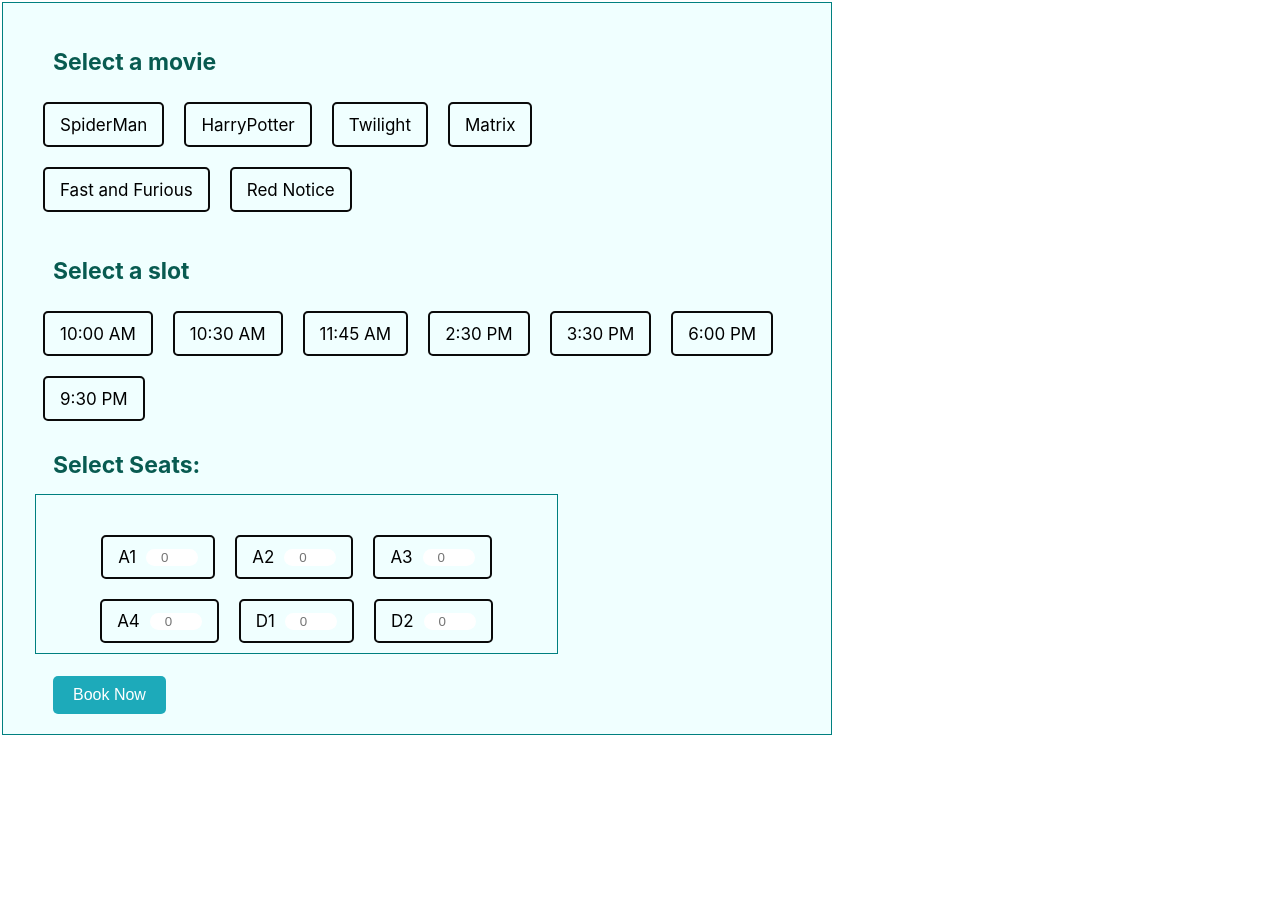
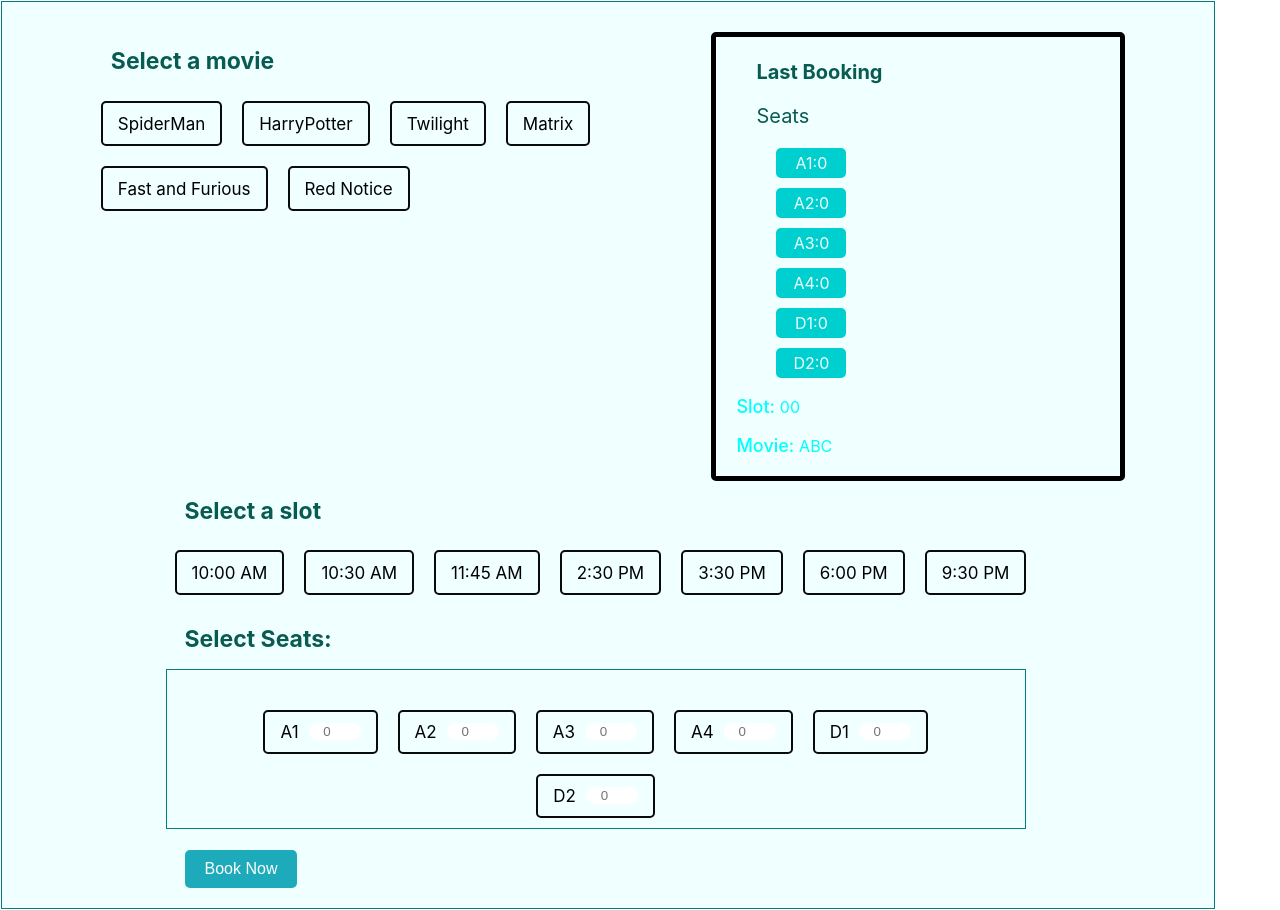
Before and after one commit to Seejal03/Book-my-show, a React (Create React App) app in the folder front-end/: page / in a window 1280 px wide. Before the commit the page ends 800 px from the top, so only its background shows below. Built offline with nearby package versions, Linux system fonts and the light colour scheme.

Commit message:
last booking details ui correted

```diff
--- a/front-end/src/CSS/home.css
+++ b/front-end/src/CSS/home.css
@@ -1,5 +1,6 @@
 .select_movie_component{
     flex-grow:1;
+
 }
 .submit {
     padding: 10px 20px;
@@ -23,8 +24,8 @@
     transform: scale(0.95);
   }
   .container{
-    width:60%;
-    margin: 2px 2px 2px 2px;
+    width:90%;
+    margin: 1px 1px 1px 1px;
     padding:30px 30px 0px 30px;
     background-color:azure;
     border:1px solid teal;
@@ -32,8 +33,16 @@
 
 
   }
-  .wrap{
+  .wrap {
     display: flex;
     flex-grow: 0;
     overflow: visible;
-  }
+}
+
+.wrap > div:first-child {
+  flex-basis: 60%; /* 3 out of 5 parts */
+}
+
+.wrap > div:last-child {
+  flex-basis: 40%; /* 2 out of 5 parts */
+}
--- /dev/null
+++ b/front-end/src/CSS/lastbooking.css
@@ -0,0 +1,55 @@
+.seats-header{
+    width:100%;
+    font-size:20px;
+    color:rgb(8, 91, 81);
+    margin-left: 20px;
+}
+.Last_Booking {
+  width: 100%;
+  padding: 10px 20px;
+  border-radius: 5px;
+  border: 5px solid black;
+}
+.main-heading{
+  width:100%;
+  font-size:20px;
+  color:rgb(8, 91, 81);
+  margin-left: 20px;
+}
+.main{
+
+    padding:10px 20px;
+    border-radius: 5px;
+    border: 5px solid black;
+}
+.seats-container{
+    margin-bottom: 10px;
+}
+.seats-container.seats{
+    list-style-type:none ;
+    display: flex;
+    flex-wrap: wrap;
+    justify-content: flex-start;
+}
+.seats_val{
+    width: 60px;
+    padding: 5px;
+    border-radius: 5px;
+    background-color: rgb(0, 207, 207);
+    margin-right: 10px;
+    margin-bottom: 10px;
+    text-align: center;
+}
+.slot,
+  .movie {
+    margin-bottom: 10px;
+    font-size: 18px;
+    font-weight: 500;
+    color: aqua;
+  }
+
+  .slot span,
+  .movie span {
+    font-weight: 400;
+    font-size: 16px;
+  }
--- a/front-end/src/Components/LastBooking.js
+++ b/front-end/src/Components/LastBooking.js
@@ -1,8 +1,29 @@
 import React from 'react'
-
+import { seats } from '../data'
+import '../CSS/lastbooking.css'
 const LastBooking = () => {
   return (
-    <div>LastBooking</div>
+    <div className='main'>
+    <h1 className='main-heading'> Last Booking</h1>
+    <div className='seats-container'>
+      <p className='seats-header'>Seats</p>
+      <ul className='seats-list'>
+      {seats.map((seat, index) => (
+  <li className='seats_val' key={index}>
+    {seat}:0
+  </li>
+))}
+
+
+      </ul>
+    </div>
+    <p className="slot" style={{ textAlign: "left" }}>
+            Slot: <span>00</span>
+          </p>
+          <p className="movie">
+            Movie: <span>ABC</span>
+          </p>
+    </div>
   )
 }
 
```
